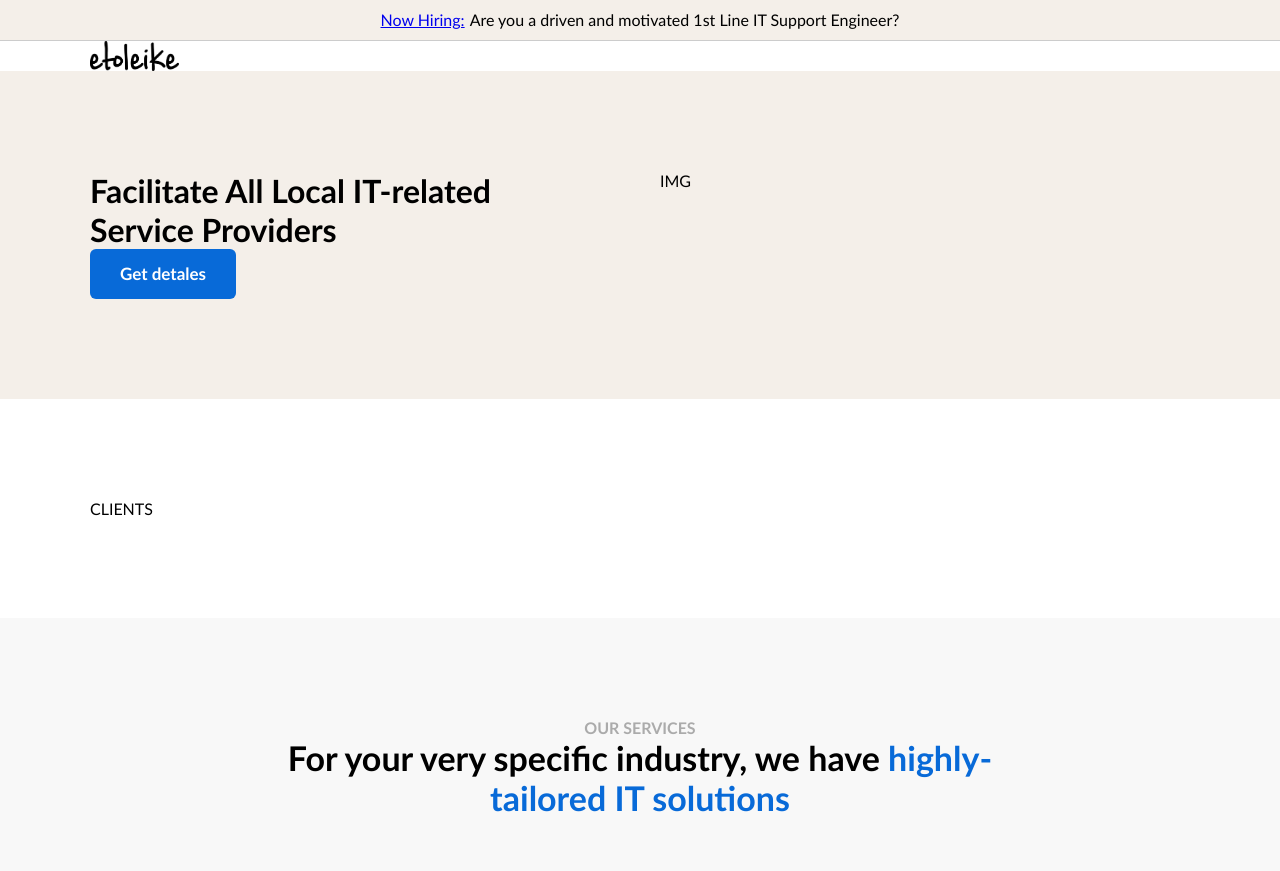
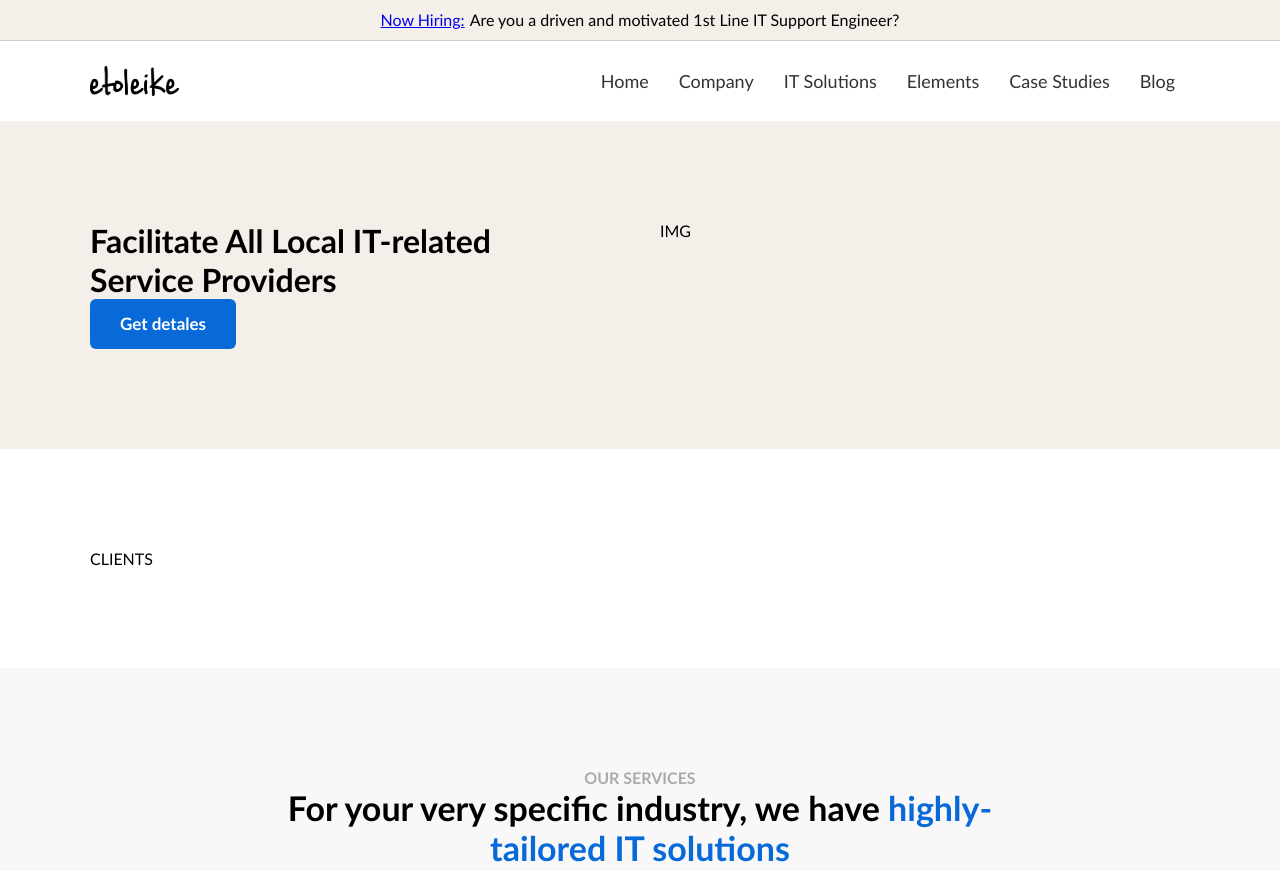
Before and after one commit to Evelinatoleike/mano-portfolio-projektas, a website with bundled scripts: page index.html in a window 1280 px wide. Shown: the top 871 px of the page. Built offline with nearby package versions, Linux system fonts and the light colour scheme.

Commit message:
Header Navigations

```diff
--- a/css/components/header.css
+++ b/css/components/header.css
@@ -13,8 +13,9 @@
     margin: 0;
     width: 100%;
     gap: 5px;
+    padding: 8px 20px;
     justify-content: center;
-    line-height: 40px;
+    line-height: 24px;
     border-bottom: 1px solid #ccc;
     background-color: var(--color-creame);
 }
@@ -29,3 +30,36 @@
 .header .logo {
     height: 30px;
 }
+
+.header .nav {}
+
+.header nav>.item {
+    padding: 0 15px;
+    display: inline-block;
+    line-height: 80px;
+    font-size: 18px;
+    color: #333;
+    text-decoration: none;
+    position: relative;
+}
+
+.header nav>.item:hover,
+.header nav>.item.selected {
+    color: var(--color-blue);
+}
+
+.header nav>.item::before {
+    content: '';
+    position: absolute;
+    bottom: 0;
+    left: 0;
+    right: 100%;
+    height: 5px;
+    background-color: var(--color-blue);
+    transition: all 1s;
+}
+
+.header nav>.item:hover::before,
+.header nav>.item.selected::before {
+    right: 0;
+}
--- a/js/components/header/Header.js
+++ b/js/components/header/Header.js
@@ -11,6 +11,7 @@
 
 import { TopText } from './TopText.js';
 import { Logo } from './Logo.js';
+import { Nav } from './Nav.js';
 
 class Header {
     constructor(selector, data) {
--- a/js/components/header/Nav.js
+++ b/js/components/header/Nav.js
@@ -1,7 +1,48 @@
 class Nav {
-    constructor() {
-        console.log(this);
+    constructor(parentDOM, data) {
+        this.parentDOM = parentDOM;
+        this.data = data;
+
+        this.DOM = null;
+
+        this.init();
+    }
+
+    init() {
+        if (!this.isValidDOM) {
+            return false;
+        }
+        if (!this.isValidData) {
+            return false;
+        }
+
+        const DOM = this.parentDOM.querySelector('.col-12');
+        if (!DOM) {
+            return false;
+        }
+        this.DOM = DOM;
+
+        this.render();
+    }
+
+    isValidDOM() {
+        return true;
+    }
+
+    isValidData() {
+        return true;
+    }
+
+    render() {
+        let HTML = ``;
+
+        for (const link of this.data) {
+            HTML += `<a class="item" href="${link.href}">${link.text}</a>`;
+        }
+
+        this.DOM.insertAdjacentHTML('beforeend', `<nav>${HTML}</nav>`);
     }
 }
 
+
 export { Nav }
--- a/js/data/headerData.js
+++ b/js/data/headerData.js
@@ -22,26 +22,32 @@ const headerData = {
     nav: [
         {
             type: 'link',
+            href: '#',
             text: 'Home',
         },
         {
             type: 'link',
+            href: '#',
             text: 'Company',
         },
         {
             type: 'link',
+            href: '#',
             text: 'IT Solutions',
         },
         {
             type: 'link',
+            href: '#',
             text: 'Elements',
         },
         {
             type: 'link',
+            href: '#',
             text: 'Case Studies',
         },
         {
             type: 'link',
+            href: '#',
             text: 'Blog',
         },
     ],
```
